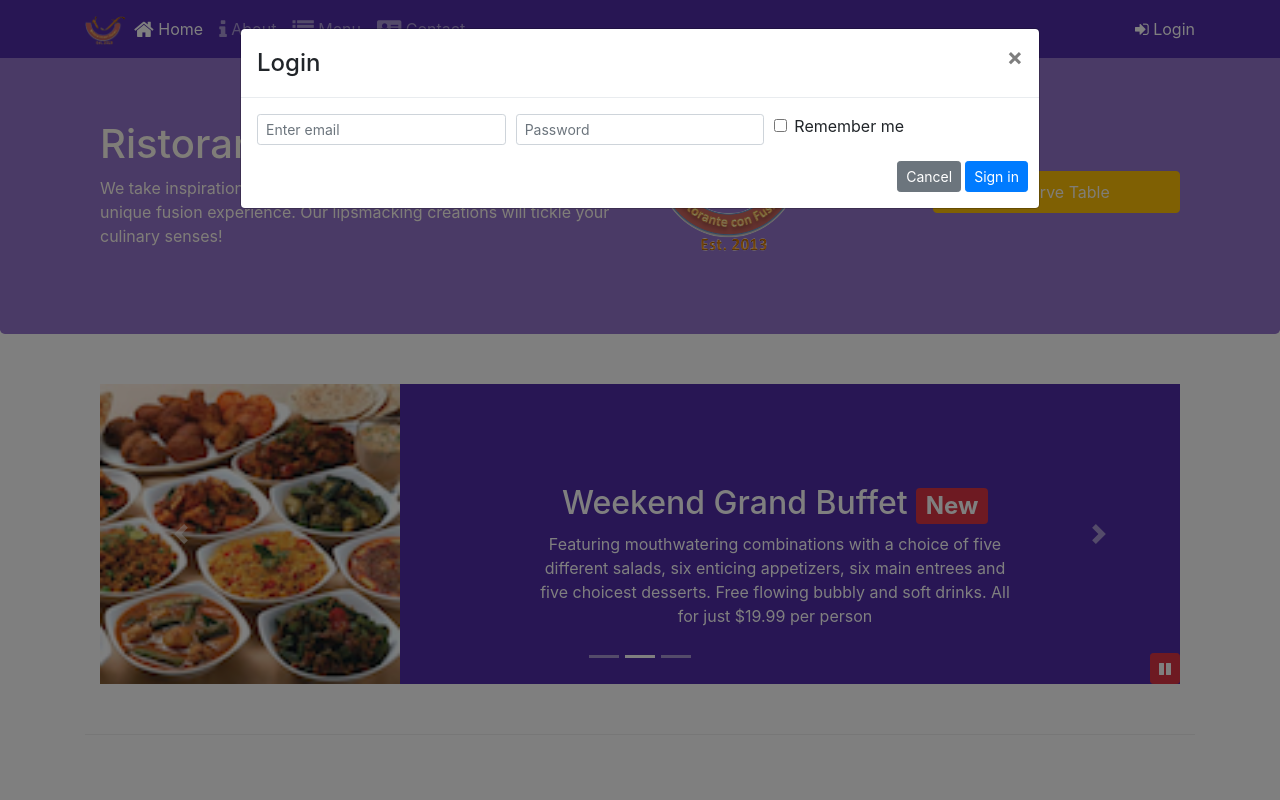
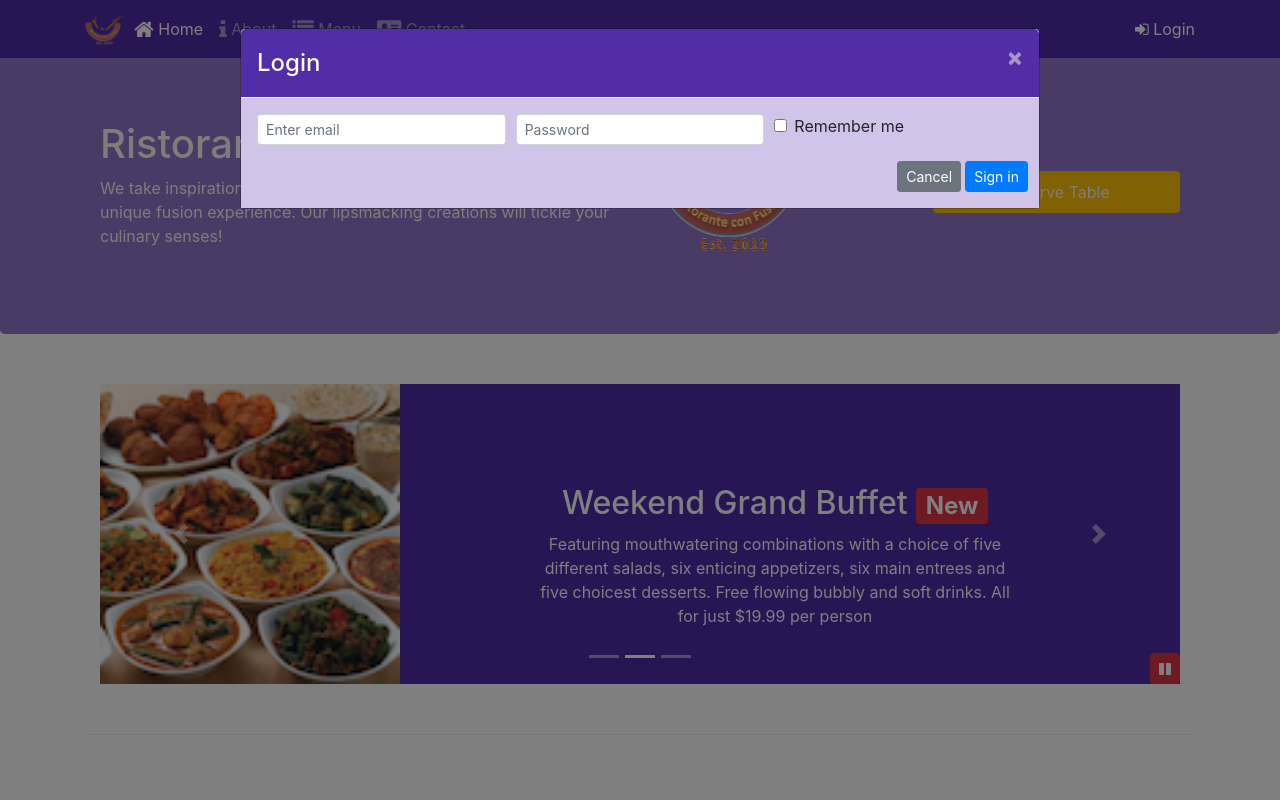
Before and after one commit to ihabsouey/Ristorante-con-Fusion, a website: page index.html in a window 1280 px wide. Both pictures are taken after a click on the link "Login". Shown: the top 800 px of the page. Drawn offline with nearby package versions, Linux system fonts and the light colour scheme.

Commit message:
Assignment 4

```diff
--- a/css/styles.scss
+++ b/css/styles.scss
@@ -5,7 +5,16 @@ $background-pale: #D1C4E9;
 
 // Height variables
 $carousel-item-height: 300px;
-
+.modal-header{
+    background: $background-dark ;
+    color:floralwhite;
+    button{
+        color:floralwhite;
+    }
+}
+.modal-body{
+    background: $background-pale;
+}
 @mixin zero-margin($pad-up-dn, $pad-left-right) {
 	margin:0px auto;
 	padding: $pad-up-dn $pad-left-right;
--- a/index.html
+++ b/index.html
@@ -37,7 +37,7 @@
                                 class="fa fa-address-card fa-lg"></span> Contact</a></li>
                 </ul>
                 <span class="navbar-text">
-                    <a data-toggle="modal" data-target="#loginModal">
+                    <a id="loginButton">
                         <span class="fa fa-sign-in"></span> Login</a>
                 </span>
             </div>
@@ -194,8 +194,7 @@
 
                 </div>
                 <div class="col-12 col-sm-3 align-self-center">
-                    <a role="button" class="btn btn-block nav-link btn-warning " data-toggle="modal"
-                        data-target="#formModal">
+                    <a role="button" class="btn btn-block nav-link btn-warning " id="reserveButton">
                         Reserve Table</a>
                 </div>
             </div>
@@ -385,7 +384,13 @@
         $(document).ready(function () {
             $('#mycarousel').carousel({
                 interval: 2000
-            });
+            })
+            $('#loginButton').click(function () {
+                $('#loginModal').modal('toggle');
+            })
+            $('#reserveButton').click(function () {
+                $('#formModal').modal('toggle');
+            })
             $('#carouselButton').click(function () {
                 if ($('#carouselButton').children('span').hasClass('fa-pause')) {
                     $('#carouselButton').children('span').removeClass('fa-pause');
```
Also changed, not shown: css/styles.css.
